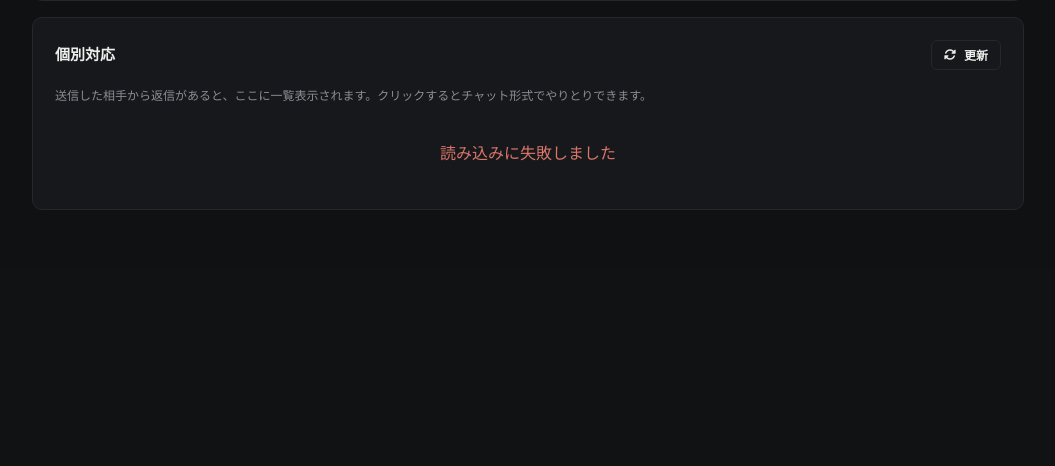
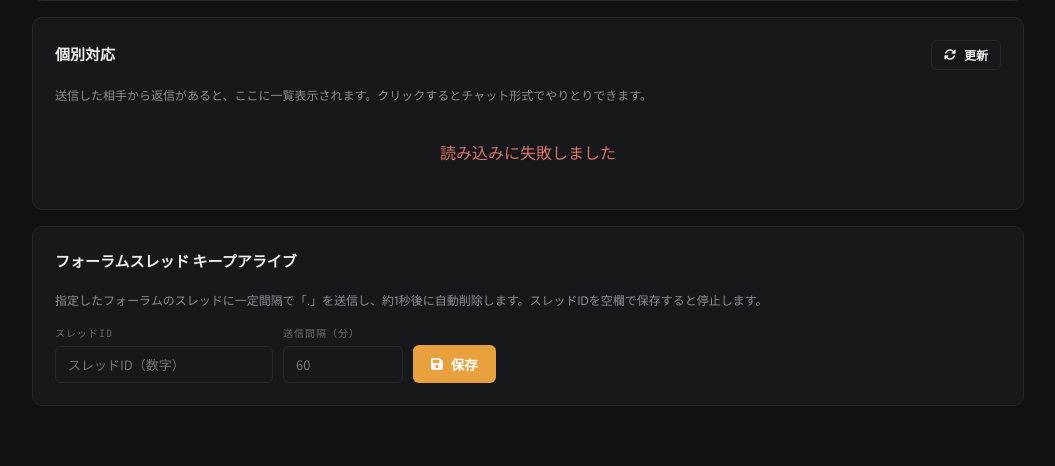
Before and after one commit to yuuuyunote/discord-dashboard, a FastAPI app: template templates/bulk_dm.html in a window 1280 px wide. Shown: the part 808-1274 px from the top of the page, without its empty margins (216-1271 px from the left). Before the commit the page ends 1018 px from the top, so only its background shows below. Run offline with FastAPI, Linux system fonts and the light colour scheme; the template is opened without the code that fills it, so the values that code supplies are empty; parts of the project's set-up code (start-up, migrations or seed data) failed here and were passed over.

Commit message:
Update bulk_dm.html

```diff
--- a/templates/bulk_dm.html
+++ b/templates/bulk_dm.html
@@ -84,6 +84,28 @@
           </p>
           <div class="thread-list" id="threadList">
             <p style="color:var(--text-faint); text-align:center; padding:20px 0;">読み込み中...</p>
+          </div>
+        </div>
+      </div>
+
+      <div class="card fade-up" style="margin-top:16px;">
+        <div class="card-inner">
+          <div class="section-head"><h2>フォーラムスレッド キープアライブ</h2></div>
+          <p style="font-size:12px; color:var(--text-sub); margin-bottom:14px;">
+            指定したフォーラムのスレッドに一定間隔で「.」を送信し、約1秒後に自動削除します。スレッドIDを空欄で保存すると停止します。
+          </p>
+          <div style="display:flex; gap:10px; align-items:center; flex-wrap:wrap;">
+            <div>
+              <div class="filter-label" style="margin-bottom:4px;">スレッドID</div>
+              <input type="text" id="keepaliveThreadInput" class="filter-input" style="max-width:260px;"
+                     placeholder="スレッドID（数字）" value="{{ keepalive_thread_id }}">
+            </div>
+            <div>
+              <div class="filter-label" style="margin-bottom:4px;">送信間隔（分）</div>
+              <input type="number" id="keepaliveIntervalInput" class="filter-input" style="max-width:120px;" min="1"
+                     placeholder="60" value="{{ keepalive_interval_min }}">
+            </div>
+            <button id="keepaliveSaveBtn" class="btn btn-primary" style="align-self:flex-end;"><i class="fa-solid fa-floppy-disk"></i> 保存</button>
           </div>
         </div>
       </div>
@@ -245,6 +267,36 @@
 
     document.getElementById('refreshThreadsBtn').addEventListener('click', loadThreads);
     loadThreads();
+
+    // ─── フォーラムスレッド キープアライブ設定 ───────────────
+    document.getElementById('keepaliveSaveBtn').addEventListener('click', async () => {
+      const threadId = document.getElementById('keepaliveThreadInput').value.trim();
+      const intervalMin = document.getElementById('keepaliveIntervalInput').value.trim();
+
+      if (threadId && !/^\d+$/.test(threadId)) {
+        showToast('スレッドIDは数字のみで入力してください', false);
+        return;
+      }
+      if (!/^\d+$/.test(intervalMin) || parseInt(intervalMin, 10) < 1) {
+        showToast('送信間隔は1分以上の数字で入力してください', false);
+        return;
+      }
+
+      try {
+        const fd = new FormData();
+        fd.append('thread_id', threadId);
+        fd.append('interval_min', intervalMin);
+        const res = await fetch('/api/keepalive-thread', { method: 'POST', body: fd });
+        const data = await res.json();
+        if (data.ok) {
+          showToast(threadId ? '保存しました' : 'キープアライブを停止しました');
+        } else {
+          showToast('保存に失敗しました: ' + (data.error || ''), false);
+        }
+      } catch (e) {
+        showToast('通信エラー', false);
+      }
+    });
   </script>
 </body>
 </html>
```
